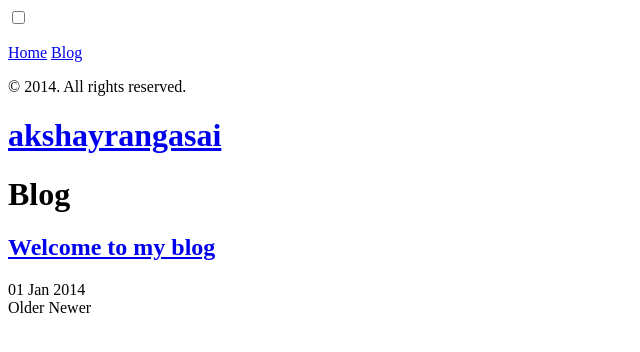
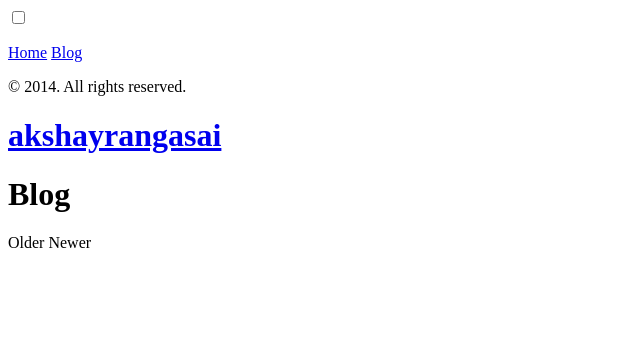
Before and after one commit to akshayrangasai/akshayrangasai.github.io, a Jekyll site: the page built from blog/index.html, in a window 1280 px wide. Shown: the top 352 px of the page, without its empty margins (0-640 px from the left). Built offline with Jekyll 4.4.1, drawn with Linux system fonts in a browser that asks for light colours; Markdown is read by kramdown in place of the engine named in the settings; the list of posts is cut into pages by our own code.

Commit message:
Added off blog post to this. Complete obliteration, I say :D

```diff
--- a/_posts/2014-01-01-example-content.md
+++ /dev/null
@@ -1,4 +0,0 @@
----
-layout: post
-title: Welcome to my blog
----
--- a/public/css/lanyon.css
+++ b/public/css/lanyon.css
@@ -41,12 +41,12 @@ body {
 }
 
 html {
-  font-family: "PT Serif", Georgia, "Times New Roman", serif;
+  font-family: Merriweather, "PT Serif", Georgia, "Times New Roman", serif;
 
 }
 
 h1, h2, h3, h4, h5, h6 {
-  font-family: "PT Sans", Helvetica, Arial, sans-serif;
+  font-family:  "PT Sans", Helvetica, Arial, sans-serif;
   font-weight: 400;
   color: #313131;
   letter-spacing: -.025rem;
```
